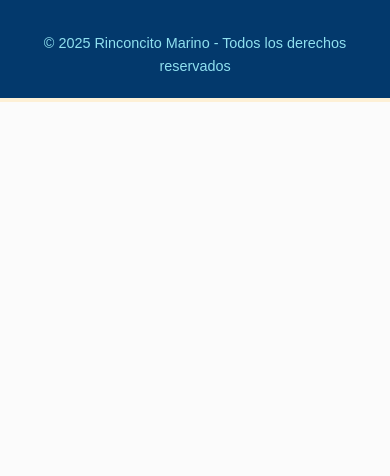
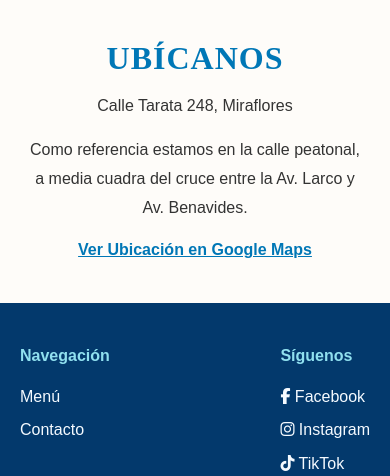
Before and after one commit to SuitBuy/cevicheria_web, a PHP site: page / in a window 390 px wide. Shown: the part 6024-6500 px from the top of the page. Before the commit the page ends 6126 px from the top, so only its background shows below. Run offline with PHP 8.4, Linux system fonts and the light colour scheme; some libraries are stand-ins or nearby versions.

Commit message:
update style.css and index.html

```diff
--- a/css/style.css
+++ b/css/style.css
@@ -381,4 +381,137 @@ footer {
         width: 240px;
     }
 
+    /* --- ESTILOS PARA LA NUEVA SECCIÓN DE MAPA E INFORMACIÓN --- */
+
+    .map-and-info-section {
+        padding: 0;
+        /* No necesitamos padding externo, el contenedor interno lo manejará */
+        background-color: #fdf0d6;
+        /* Color de fondo similar al de su body */
+    }
+
+    .map-and-info-container {
+        display: flex;
+        /* Activa Flexbox para crear las columnas */
+        max-width: 1400px;
+        /* Ancho máximo similar al de la imagen de referencia */
+        margin: 0 auto;
+        /* Centra el contenedor en la página */
+        min-height: 450px;
+        /* Asegura una altura mínima para la sección */
+        box-shadow: 0 5px 20px rgba(0, 0, 0, 0.1);
+        /* Una ligera sombra para destacar */
+    }
+
+    .map-column {
+        flex: 1;
+        /* Permite que el mapa ocupe el espacio disponible */
+        min-width: 50%;
+        /* Asegura que ocupe al menos la mitad en escritorio */
+        position: relative;
+        /* Para posibles superposiciones o ajustes futuros */
+        background-color: #f0f8ff;
+        /* Color de fondo si el mapa no carga */
+    }
+
+    .map-column iframe {
+        width: 100%;
+        height: 100%;
+        /* El iframe ocupa el 100% de la altura de su columna */
+        border: 0;
+        display: block;
+        /* Elimina cualquier espacio extra por defecto del iframe */
+    }
+
+    .info-column {
+        flex: 1;
+        /* Permite que la información ocupe el espacio disponible */
+        min-width: 40%;
+        /* Asegura que ocupe al menos la mitad en escritorio */
+        padding: 60px 50px;
+        /* Espaciado interno para el texto */
+        background-color: #fefcf9;
+        /* Fondo claro para el texto */
+        display: flex;
+        flex-direction: column;
+        justify-content: center;
+        /* Centra el contenido verticalmente */
+        text-align: left;
+        color: #03396c;
+    }
+
+    .info-column h3 {
+        font-family: 'Playfair Display', serif;
+        font-size: 2.8rem;
+        font-weight: 700;
+        margin-bottom: 25px;
+        line-height: 1.2;
+        color: #0077b6;
+        /* Un color de título distintivo */
+        text-transform: uppercase;
+        letter-spacing: 1px;
+    }
+
+    .info-column p {
+        font-size: 1.15rem;
+        line-height: 1.8;
+        margin-bottom: 15px;
+        color: #333;
+    }
+
+    .info-column a {
+        color: #0077b6;
+        /* Color de enlace distintivo */
+        text-decoration: underline;
+        font-weight: 600;
+        transition: color 0.3s ease;
+        font-size: 1.1rem;
+    }
+
+    .info-column a:hover {
+        color: #023e8a;
+    }
+
+
+    /* --- Adaptación para dispositivos móviles (Cuando el ancho es <= 900px) --- */
+    @media (max-width: 900px) {
+        .map-and-info-container {
+            flex-direction: column;
+            /* Apila el mapa y la información verticalmente */
+            min-height: auto;
+            /* Altura automática en móviles */
+            box-shadow: none;
+            /* Elimina la sombra en móviles */
+        }
+
+        .map-column,
+        .info-column {
+            min-width: 100%;
+            /* Ocupan todo el ancho disponible */
+        }
+
+        .map-column iframe {
+            height: 350px;
+            /* Altura fija para el mapa en móviles */
+        }
+
+        .info-column {
+            padding: 40px 30px;
+            /* Reduce el padding en móviles */
+            text-align: center;
+            /* Centra el texto en móviles */
+        }
+
+        .info-column h3 {
+            font-size: 2rem;
+            /* Ajusta el tamaño del título en móviles */
+            margin-bottom: 15px;
+        }
+
+        .info-column p,
+        .info-column a {
+            font-size: 1rem;
+            /* Ajusta el tamaño del texto en móviles */
+        }
+    }
 }
--- a/index.html
+++ b/index.html
@@ -94,6 +94,26 @@
             </form>
         </div>
     </section>
+    <section class="map-and-info-section">
+        <div class="map-and-info-container">
+            <div class="map-column">
+                <iframe
+                    src="https://www.google.com/maps/embed?pb=!1m18!1m12!1m3!1d3900.5653456391945!2d-77.02986422502755!3d-12.14371424726245!2m3!1f0!2f0!3f0!3m2!1i1024!2i768!4f13.1!3m3!1m2!1s0x945f822f30200001%3A0xc3f17d848e025f38!2sCalle%20Tarata%20248%2C%20Miraflores%2015074!5e0!3m2!1ses-419!2spe!4v1700685600000!5m2!1ses-419!2spe"
+                    width="100%" height="450" style="border:0;" allowfullscreen="" loading="lazy"
+                    referrerpolicy="no-referrer-when-downgrade">
+                </iframe>
+            </div>
+
+            <div class="info-column">
+                <h3>UBÍCANOS</h3>
+                <p>Calle Tarata 248, Miraflores</p>
+                <p>Como referencia estamos en la calle peatonal, a media cuadra del cruce entre la Av. Larco y Av.
+                    Benavides.</p>
+                <a href="https://www.google.com/maps/search/?api=1&query=Calle+Tarata+248+Miraflores"
+                    target="_blank">Ver Ubicación en Google Maps</a>
+            </div>
+        </div>
+    </section>
 
     <footer>
         <div class="footer-container">
```
